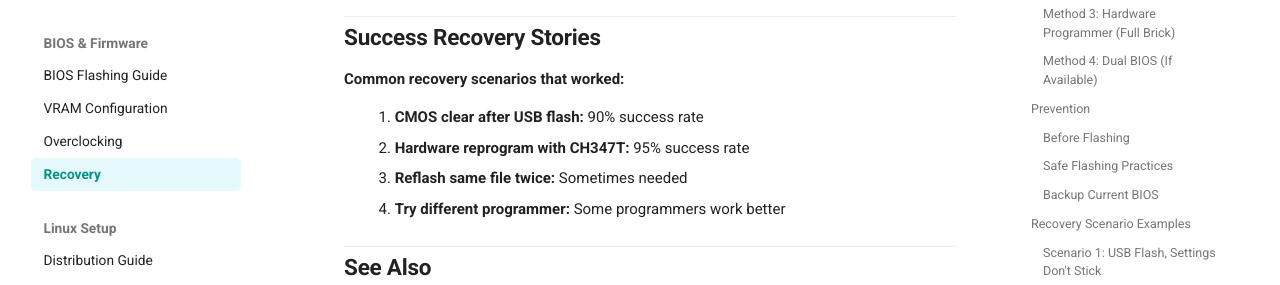
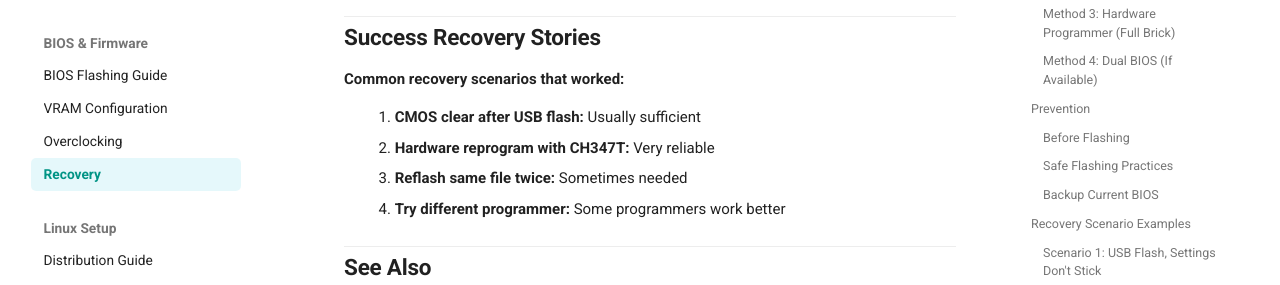
Before and after one commit to elektricM/amd-bc250-docs, an MkDocs documentation site: the page built from docs/bios/recovery.md, in a window 1280 px wide and 900 px high, scrolled down 7298 px. Shown: the part 316-601 px from the top of the window. Built offline with MkDocs 1.6.1 and Material for MkDocs 9.7.7, drawn with Linux system fonts in a browser that asks for light colours; comment, search, counter and statistics services are not loaded; the version menu is left out.

Commit message:
fix(recovery): remove fabricated success rate percentages

```diff
--- a/docs/bios/recovery.md
+++ b/docs/bios/recovery.md
@@ -393,8 +393,8 @@ If all recovery methods fail:
 
 **Common recovery scenarios that worked:**
 
-1. **CMOS clear after USB flash:** 90% success rate
-2. **Hardware reprogram with CH347T:** 95% success rate
+1. **CMOS clear after USB flash:** Usually sufficient
+2. **Hardware reprogram with CH347T:** Very reliable
 3. **Reflash same file twice:** Sometimes needed
 4. **Try different programmer:** Some programmers work better
 
```
